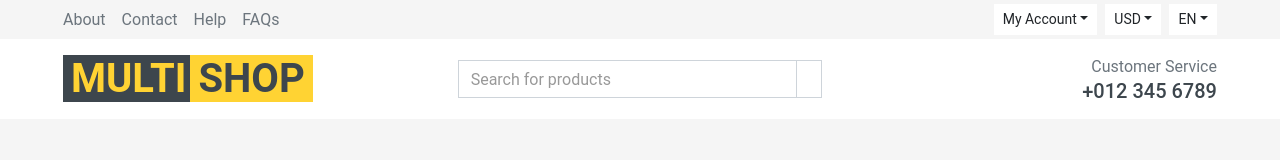
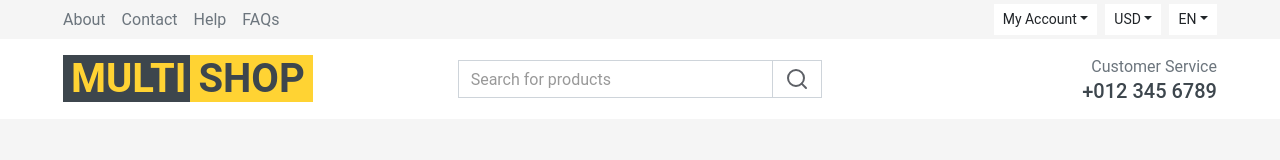
Before and after one commit to Bakirovildar/internet-store, a Vue app: page / in a window 1280 px wide. Shown: the top 160 px of the page. Built offline with nearby package versions, Linux system fonts and the light colour scheme.

Commit message:
добавил иконку

```diff
--- a/src/components/Header/HeaderMain/HeaderMain.vue
+++ b/src/components/Header/HeaderMain/HeaderMain.vue
@@ -12,7 +12,7 @@
           <input type="text" class="form-control" placeholder="Search for products">
           <div class="input-group-append">
                             <span class="input-group-text bg-transparent text-primary">
-                                <i class="fa fa-search"></i>
+                                <SearchIcon/>
                             </span>
           </div>
         </div>
@@ -26,8 +26,9 @@
 </template>
 
 <script>
+import SearchIcon from "@/icons/SearchIcon";
 export default {
-
+  components: {SearchIcon}
 }
 </script>
 
--- /dev/null
+++ b/src/icons/SearchIcon.vue
@@ -0,0 +1,16 @@
+<template>
+  <svg xmlns="http://www.w3.org/2000/svg" width="24" height="24" viewBox="0 0 24 24" fill="none">
+    <path d="M11 19C15.4183 19 19 15.4183 19 11C19 6.58172 15.4183 3 11 3C6.58172 3 3 6.58172 3 11C3 15.4183 6.58172 19 11 19Z" stroke="#5D6066" stroke-width="2" stroke-linecap="round" stroke-linejoin="round"/>
+    <path d="M20.9999 21L16.6499 16.65" stroke="#5D6066" stroke-width="2" stroke-linecap="round" stroke-linejoin="round"/>
+  </svg>
+</template>
+
+<script>
+export default {
+
+}
+</script>
+
+<style scoped>
+
+</style>
```
